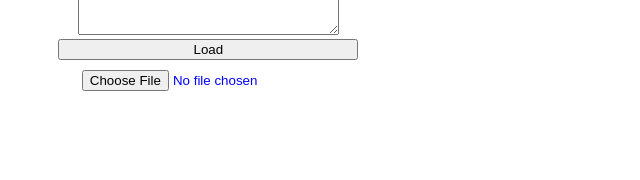
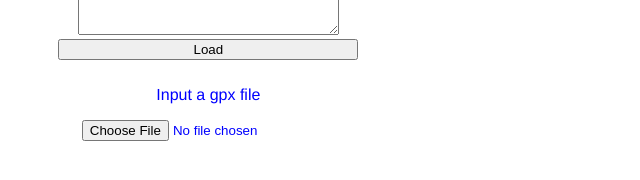
Before and after one commit to jePhip/CycleHostClient, a Vue app: page / in a window 1280 px wide. Shown: the part 360-540 px from the top of the page, without its empty margins (104-744 px from the left). Built offline with nearby package versions, Linux system fonts and the light colour scheme.

Commit message:
tweaking layout

```diff
--- a/src/components/Map.vue
+++ b/src/components/Map.vue
@@ -13,8 +13,8 @@
         <button @click="loadjson">Load</button>
       </div>
       <div class="gpxInput">
+        <p>Input a gpx file</p>
         <input type="file" ref="file" @change="handleFileChange">
-        <pre>{{ jsonData }}</pre>
       </div>
     </div>
     <div class="map">
@@ -143,6 +143,9 @@
       flex-direction: column;
       flex: 1 1 auto;
     }
+    .gpxInput {
+      align-content: center;
+    }
     .routeList button{
       width: 51%;
     }
```
